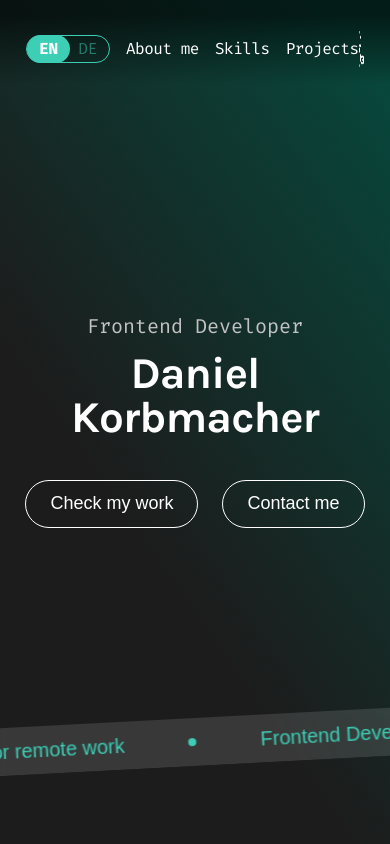
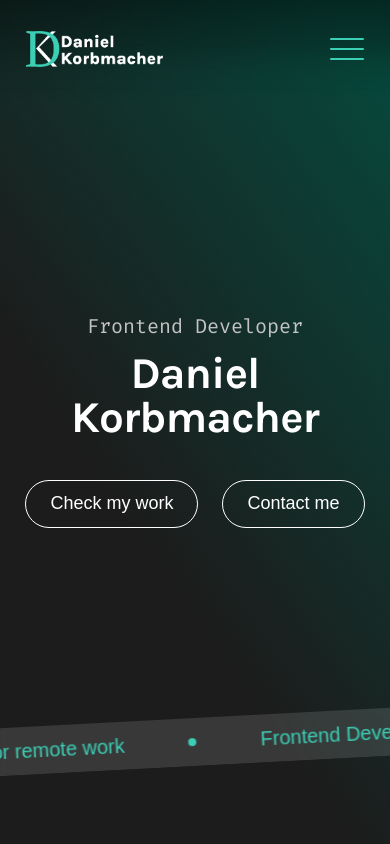
Before and after one commit to DaKo1312/Portfolio, an Angular app: page / in a window 390 px wide. Shown: the top 844 px of the page. Built offline with nearby package versions, Linux system fonts and the light colour scheme.

Commit message:
fix: header responsive

```diff
--- a/src/app/layout/header/header.html
+++ b/src/app/layout/header/header.html
@@ -1,6 +1,20 @@
 <header>
     <div class="container">
-        <div class="header-navigation">
+        <button
+            class="header-burger"
+            type="button"
+            id="header-menu-toggle"
+            aria-controls="header-menu"
+            [attr.aria-expanded]="menuOpen()"
+            [attr.aria-label]="menuOpen() ? 'Close menu' : 'Open menu'"
+            (click)="toggleMenu()"
+        >
+            <span aria-hidden="true"></span>
+            <span aria-hidden="true"></span>
+            <span aria-hidden="true"></span>
+        </button>
+
+        <div class="header-navigation" id="header-menu">
             <div class="language-switch">
             @for (lang of languages; track lang) {
                 <button
@@ -14,24 +28,14 @@
             }
             </div>
             <nav aria-label="Main navigation">
+            @for (link of navLinks; track link.id) {
                 <a
-                href="#about"
-                [class.is-active]="activeLink() === 'about'"
-                [attr.aria-current]="activeLink() === 'about' ? 'true' : null"
-                (click)="activeLink.set('about')"
-                >About me</a>
-                <a
-                href="#skills"
-                [class.is-active]="activeLink() === 'skills'"
-                [attr.aria-current]="activeLink() === 'skills' ? 'true' : null"
-                (click)="activeLink.set('skills')"
-                >Skills</a>
-                <a
-                href="#projects"
-                [class.is-active]="activeLink() === 'projects'"
-                [attr.aria-current]="activeLink() === 'projects' ? 'true' : null"
-                (click)="activeLink.set('projects')"
-                >Projects</a>
+                [href]="link.href"
+                [class.is-active]="activeLink() === link.id"
+                [attr.aria-current]="activeLink() === link.id ? 'true' : null"
+                (click)="selectLink(link.id)"
+                >{{ link.label }}</a>
+            }
             </nav>
         </div>
             <a class="header-logo" href="#" aria-label="Back to top">
--- a/src/app/layout/header/header.scss
+++ b/src/app/layout/header/header.scss
@@ -1,21 +1,64 @@
 @use '../../../styles/abstracts/mixins' as mixins;
 
 header {
-    position: absolute;
+    position: fixed;
     inset-inline: 0;
     top: 0;
     z-index: var(--z-header);
     width: 100%;
     min-height: var(--header-height);
-    background: linear-gradient(0deg, rgba(0, 0, 0, 0) 13.56%, rgba(0, 0, 0, 0.6) 84.01%);
+}
+
+header::before {
+    content: '';
+    position: absolute;
+    inset: 0;
+    z-index: -1;
+    background: linear-gradient(
+        180deg,
+        rgba(0, 0, 0, 0.42) 0%,
+        rgba(0, 0, 0, 0.18) 55%,
+        rgba(0, 0, 0, 0) 100%
+    );
+    backdrop-filter: blur(6px);
+    -webkit-backdrop-filter: blur(6px);
+    mask-image: linear-gradient(180deg, #000 0%, #000 45%, transparent 100%);
+    -webkit-mask-image: linear-gradient(180deg, #000 0%, #000 45%, transparent 100%);
+    pointer-events: none;
 }
 
 .container {
+    position: relative;
     display: flex;
     justify-content: space-between;
     align-items: center;
     min-height: var(--header-height);
     padding-inline: var(--gutter);
+}
+
+.header-burger {
+    display: none;
+    flex-direction: column;
+    justify-content: space-between;
+    width: 34px;
+    height: 22px;
+    padding: 0;
+    background: none;
+    border: none;
+    cursor: pointer;
+
+    span {
+        display: block;
+        width: 100%;
+        height: 2px;
+        border-radius: 1px;
+        background: var(--color-primary);
+    }
+
+    &:focus-visible {
+        outline: 2px solid var(--color-primary);
+        outline-offset: 6px;
+    }
 }
 
 .header-logo {
@@ -142,15 +185,54 @@ nav {
 }
 
 @include mixins.tablet {
+    .container {
+        flex-direction: row-reverse;
+    }
+
+    .header-burger {
+        display: flex;
+    }
+
     .header-navigation {
-        gap: var(--space-md);
+        position: absolute;
+        inset-block-start: calc(100% - 20px);
+        inset-inline-end: var(--gutter);
+        z-index: 1;
+        flex-direction: column-reverse;
+        align-items: flex-start;
+        gap: var(--space-lg);
+        width: min(15rem, calc(100vw - 2 * var(--gutter)));
+        height: auto;
+        padding: 40px 32px;
+        border: 1px solid var(--color-primary);
+        border-radius: 32px;
+        background: linear-gradient(
+            135deg,
+            var(--color-surface) 0%,
+            var(--color-background-deep) 100%
+        );
+        opacity: 0;
+        visibility: hidden;
+        transform: translateY(-8px);
+        transition:
+            opacity var(--transition-base),
+            transform var(--transition-base),
+            visibility var(--transition-base);
+    }
+
+    :host(.is-menu-open) .header-navigation {
+        opacity: 1;
+        visibility: visible;
+        transform: translateY(0);
     }
 
     nav {
-        gap: var(--space-md);
+        flex-direction: column;
+        gap: var(--space-lg);
+        height: auto;
 
         a {
-        font-size: 16px;
+            font-size: 20px;
         }
     }
 
@@ -158,3 +240,9 @@ nav {
         height: 36px;
     }
 }
+
+@media (prefers-reduced-motion: reduce) {
+    .header-navigation {
+        transition: none;
+    }
+}
--- a/src/app/layout/header/header.ts
+++ b/src/app/layout/header/header.ts
@@ -1,6 +1,12 @@
 import { ChangeDetectionStrategy, Component, signal } from '@angular/core';
 
 export type Language = 'EN' | 'DE';
+
+export interface NavLink {
+  readonly id: string;
+  readonly href: string;
+  readonly label: string;
+}
 
 @Component({
   selector: 'app-header',
@@ -8,12 +14,37 @@ export type Language = 'EN' | 'DE';
   templateUrl: './header.html',
   styleUrl: './header.scss',
   changeDetection: ChangeDetectionStrategy.OnPush,
+  host: {
+    '[class.is-menu-open]': 'menuOpen()',
+    '(document:keydown.escape)': 'closeMenu()',
+  },
 })
 export class Header {
   protected readonly activeLink = signal<string | null>(null);
+  protected readonly menuOpen = signal(false);
   protected readonly languages: readonly Language[] = ['EN', 'DE'];
   protected readonly language = signal<Language>('EN');
+
+  protected readonly navLinks: readonly NavLink[] = [
+    { id: 'about', href: '#about', label: 'About me' },
+    { id: 'skills', href: '#skills', label: 'Skills' },
+    { id: 'projects', href: '#projects', label: 'Projects' },
+  ];
+
   protected selectLanguage(language: Language): void {
     this.language.set(language);
   }
+
+  protected toggleMenu(): void {
+    this.menuOpen.update((open) => !open);
+  }
+
+  protected closeMenu(): void {
+    this.menuOpen.set(false);
+  }
+
+  protected selectLink(id: string): void {
+    this.activeLink.set(id);
+    this.closeMenu();
+  }
 }
```
